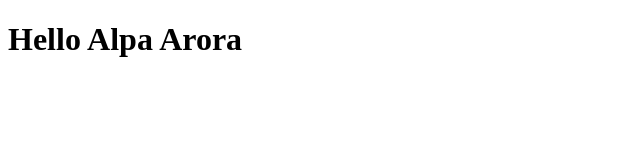
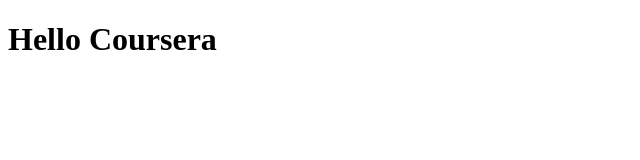
Before and after one commit to vishalarora176/coursera-angularjs, a plain HTML site: page index.html in a window 1280 px wide. Shown: the whole page, without its empty margins (0-640 px from the left). Drawn offline with Linux system fonts and the light colour scheme.

Commit message:
name changed

```diff
--- a/index.html
+++ b/index.html
@@ -5,6 +5,6 @@
     <title>Hello Coursera</title>
   </head>
   <body>
-    <h1>Hello Alpa Arora</h1>
+    <h1>Hello Coursera</h1>
   </body>
 </html>
```
